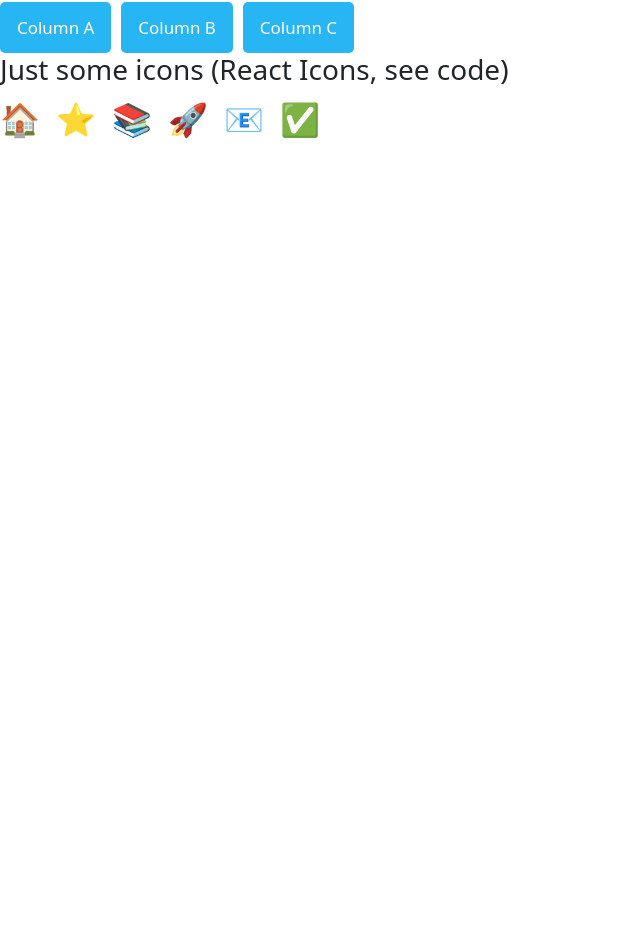
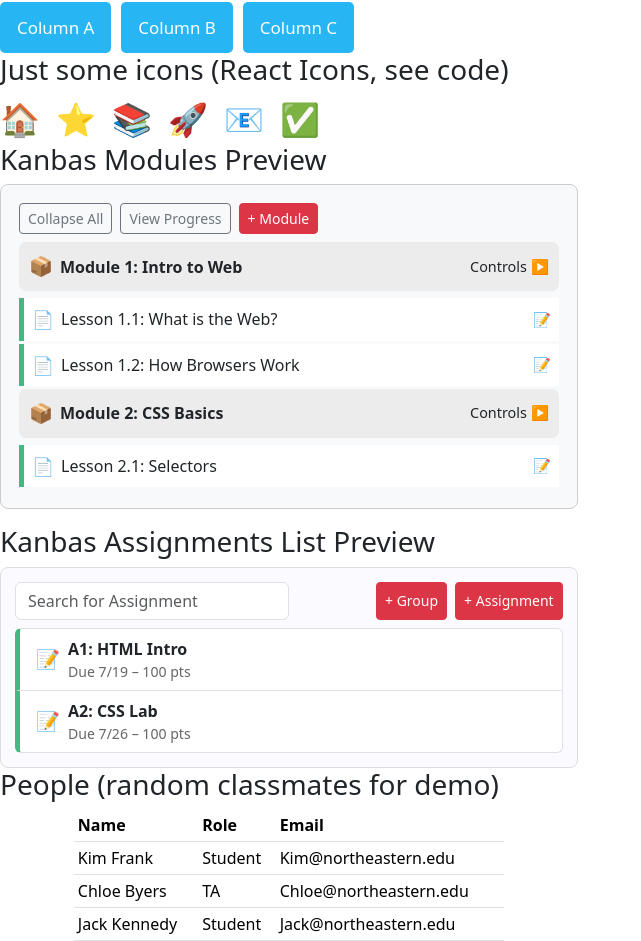
Before and after one commit to goldbo2002/kambaz, a React (Vite) app: page /Labs/Lab2 in a window 1280 px wide. Shown: the part 2809-3750 px from the top of the page, without its empty margins (0-641 px from the left). Before the commit the page ends 2952 px from the top, so only its background shows below. Built offline with nearby package versions, Linux system fonts and the light colour scheme.

Commit message:
not saved

```diff
--- a/src/Labs/Lab2/index.tsx
+++ b/src/Labs/Lab2/index.tsx
@@ -145,6 +145,100 @@ export default function Lab2() {
           <span role="img" aria-label="check">✅</span>
         </div>
       </section>
+            {/* Kanbas Modules Demo */}
+      <section>
+        <h3>Kanbas Modules Preview</h3>
+        <div style={{background: "#f8f9fa", borderRadius: 8, padding: 18, border: "1px solid #ccc", marginBottom: 16}}>
+          <div className="mb-2">
+            <button className="btn btn-outline-secondary btn-sm me-2">Collapse All</button>
+            <button className="btn btn-outline-secondary btn-sm me-2">View Progress</button>
+            <button className="btn btn-danger btn-sm">+ Module</button>
+          </div>
+          <div className="module" style={{background: "#ececec", borderRadius: 7, padding: 10, marginBottom: 7, display: "flex", alignItems: "center"}}>
+            <span style={{fontSize: "1.2em", marginRight: 7}}>📦</span>
+            <strong>Module 1: Intro to Web</strong>
+            <span className="ms-auto" style={{fontSize: "0.9em"}}>Controls ▶️</span>
+          </div>
+          <div style={{background: "#fff", borderLeft: "5px solid #42b983", padding: 8, marginBottom: 3, display: "flex", alignItems: "center"}}>
+            <span style={{fontSize: "1.1em", marginRight: 7}}>📄</span>
+            Lesson 1.1: What is the Web?
+            <span className="ms-auto" style={{fontSize: "0.9em"}}>📝</span>
+          </div>
+          <div style={{background: "#fff", borderLeft: "5px solid #42b983", padding: 8, marginBottom: 3, display: "flex", alignItems: "center"}}>
+            <span style={{fontSize: "1.1em", marginRight: 7}}>📄</span>
+            Lesson 1.2: How Browsers Work
+            <span className="ms-auto" style={{fontSize: "0.9em"}}>📝</span>
+          </div>
+          <div className="module" style={{background: "#ececec", borderRadius: 7, padding: 10, marginBottom: 7, display: "flex", alignItems: "center"}}>
+            <span style={{fontSize: "1.2em", marginRight: 7}}>📦</span>
+            <strong>Module 2: CSS Basics</strong>
+            <span className="ms-auto" style={{fontSize: "0.9em"}}>Controls ▶️</span>
+          </div>
+          <div style={{background: "#fff", borderLeft: "5px solid #42b983", padding: 8, marginBottom: 3, display: "flex", alignItems: "center"}}>
+            <span style={{fontSize: "1.1em", marginRight: 7}}>📄</span>
+            Lesson 2.1: Selectors
+            <span className="ms-auto" style={{fontSize: "0.9em"}}>📝</span>
+          </div>
+        </div>
+      </section>
+      {/* Kanbas Assignments Demo */}
+      <section>
+        <h3>Kanbas Assignments List Preview</h3>
+        <div style={{background: "#fafaff", borderRadius: 8, padding: 14, border: "1px solid #ddd"}}>
+          <div className="d-flex mb-2" style={{gap: 8}}>
+            <input className="form-control w-50" placeholder="Search for Assignment" />
+            <button className="btn btn-danger btn-sm ms-auto">+ Group</button>
+            <button className="btn btn-danger btn-sm">+ Assignment</button>
+          </div>
+          <ul className="list-group">
+            <li className="list-group-item d-flex align-items-center" style={{borderLeft: "5px solid #42b983"}}>
+              <span style={{fontSize: "1.2em", marginRight: 8}}>📝</span>
+              <span>
+                <strong>A1: HTML Intro</strong>
+                <div style={{fontSize: "0.88em", color: "#666"}}>Due 7/19 – 100 pts</div>
+              </span>
+            </li>
+            <li className="list-group-item d-flex align-items-center" style={{borderLeft: "5px solid #42b983"}}>
+              <span style={{fontSize: "1.2em", marginRight: 8}}>📝</span>
+              <span>
+                <strong>A2: CSS Lab</strong>
+                <div style={{fontSize: "0.88em", color: "#666"}}>Due 7/26 – 100 pts</div>
+              </span>
+            </li>
+          </ul>
+        </div>
+      </section>
+            {/* Kanbas People Demo */}
+      <section>
+        <h3>People (random classmates for demo)</h3>
+        <table className="table table-hover table-sm" style={{maxWidth: 430, margin: "auto"}}>
+          <thead>
+            <tr>
+              <th>Name</th>
+              <th>Role</th>
+              <th>Email</th>
+            </tr>
+          </thead>
+          <tbody>
+            <tr>
+              <td>Kim Frank</td>
+              <td>Student</td>
+              <td>Kim@northeastern.edu</td>
+            </tr>
+            <tr>
+              <td>Chloe Byers</td>
+              <td>TA</td>
+              <td>Chloe@northeastern.edu</td>
+            </tr>
+            <tr>
+              <td>Jack Kennedy</td>
+              <td>Student</td>
+              <td>Jack@northeastern.edu</td>
+            </tr>
+          </tbody>
+        </table>
+      </section>
+
     </div>
   );
 }
```
